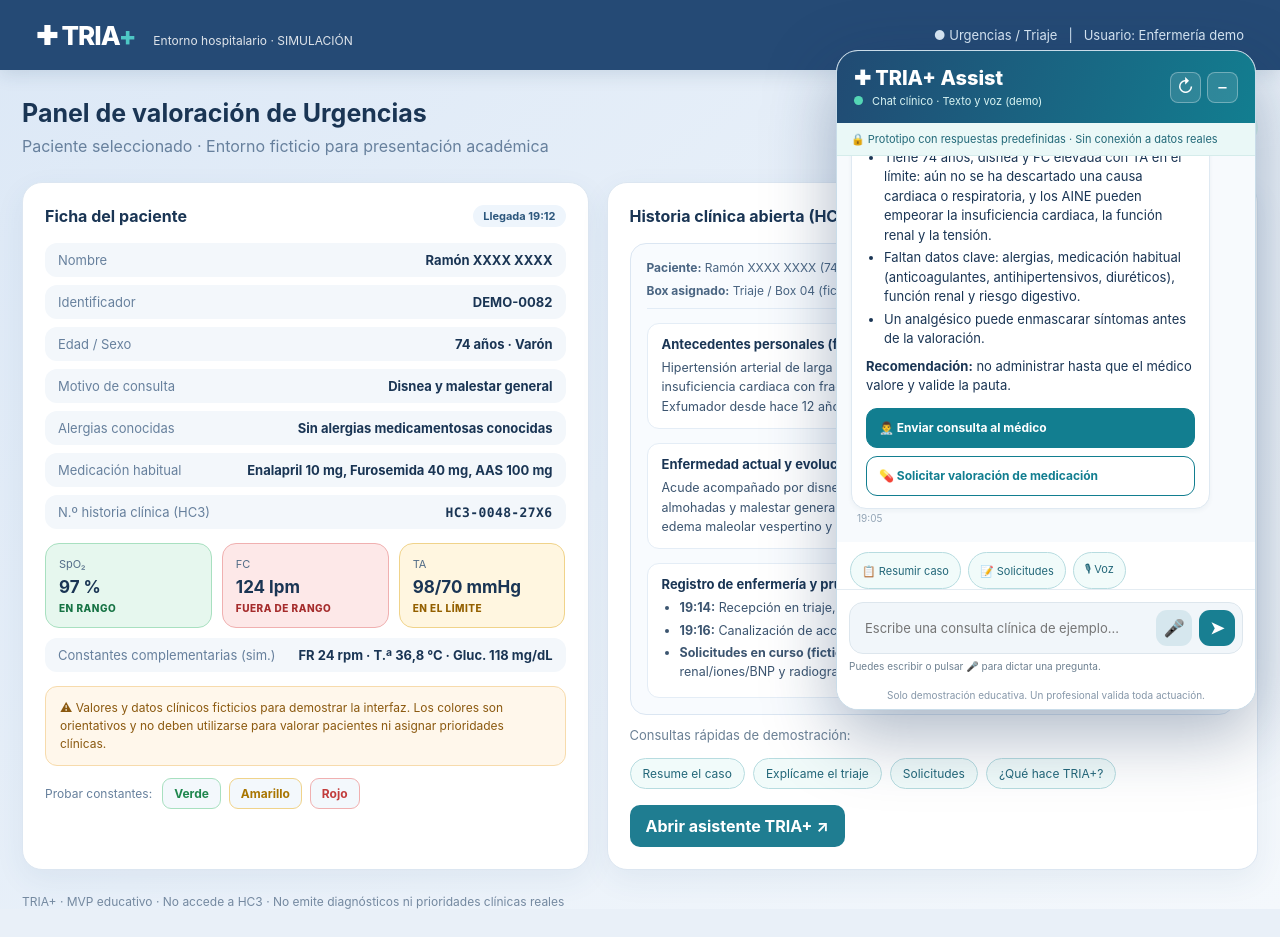
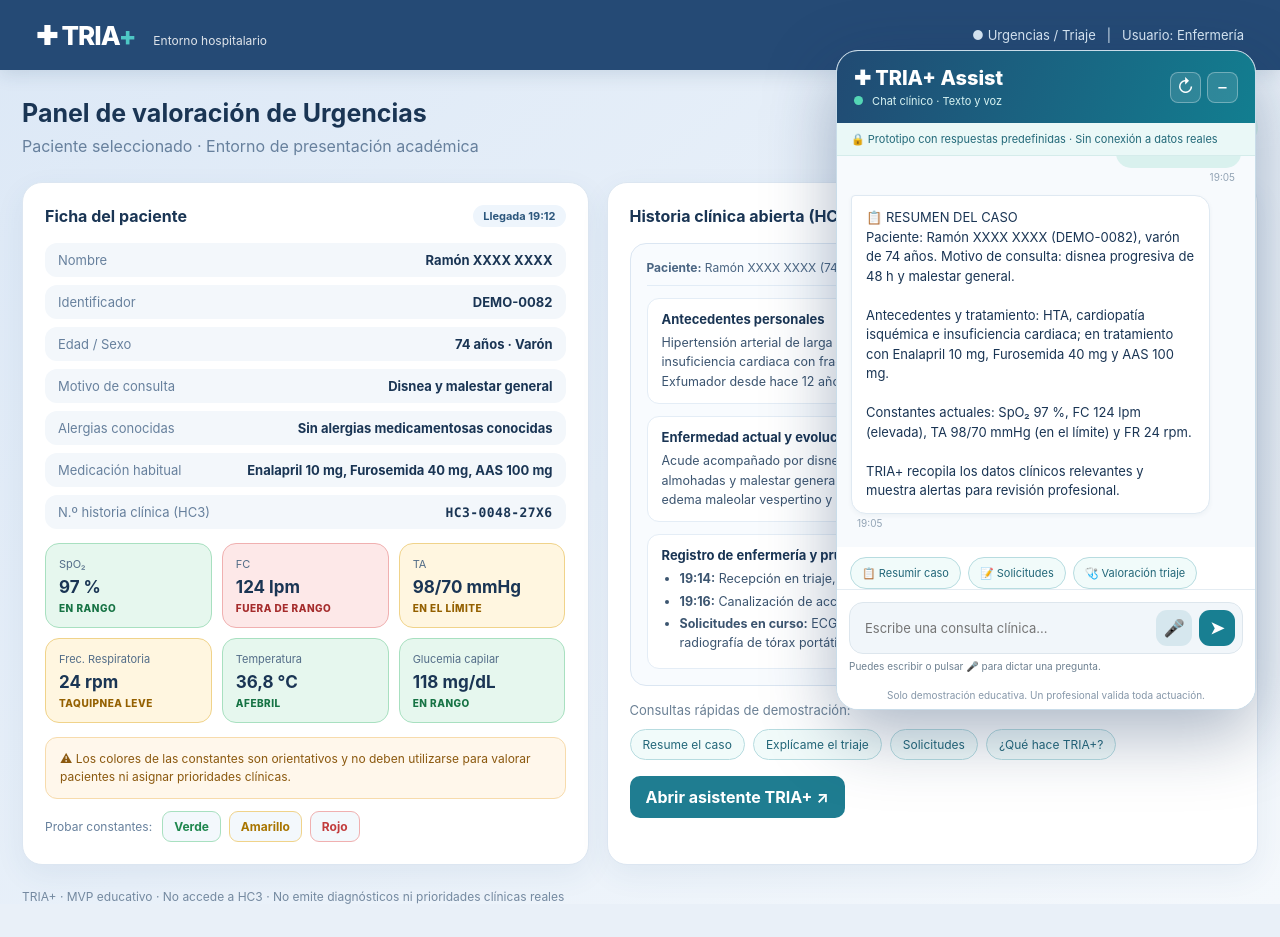
Before and after one commit to wixmil/Tria-demo, a plain HTML site: page index.html in a window 1280 px wide. Both pictures are taken after a click on the button "Resume el caso". Drawn offline with Linux system fonts and the light colour scheme.

Commit message:
Add files via upload

```diff
--- a/index.html
+++ b/index.html
@@ -34,6 +34,7 @@ button:disabled{cursor:default}
 .field b{text-align:right}
 .field b.mono{font-family:ui-monospace,"SF Mono",Consolas,monospace;letter-spacing:.4px}
 .patient{display:grid;grid-template-columns:repeat(3,1fr);gap:10px;margin-top:14px}
+.patient.sub{margin-top:10px}
 .metric{padding:13px;background:var(--soft);border:1px solid var(--line);border-radius:14px;transition:background .25s,border-color .25s}
 .metric small{display:block;color:#536d88;font-size:11px;margin-bottom:6px}
 .metric strong{display:block;font-size:17px}
@@ -42,7 +43,7 @@ button:disabled{cursor:default}
 .metric.warn{background:#fff6e0;border-color:#f0d38a}.metric.warn .state{color:#946000}
 .metric.bad{background:#fde8e8;border-color:#f0b0b0}.metric.bad .state{color:#a52c2c}
 .warning{background:#fff7eb;color:#8b590f;border:1px solid #f7dbac;padding:12px 14px;border-radius:12px;margin-top:14px;font-size:12px;line-height:1.5}
-.helper{font-size:13px;color:#6b8095;line-height:1.6;margin:10px 0}
+.helper{font-size:13px;color:#6b8095;line-height:1.6;margin:14px 0 8px}
 .footer{font-size:12px;color:#7489a0;margin-top:24px}
 .testpanel{display:flex;gap:8px;margin-top:12px;flex-wrap:wrap;align-items:center}
 .testpanel .lbl{font-size:12px;color:var(--muted);margin-right:2px}
@@ -50,7 +51,7 @@ button:disabled{cursor:default}
 .testpanel .t-ok{border-color:#a8e0c0;color:#1f874e}.testpanel .t-warn{border-color:#f0d38a;color:#a87500}.testpanel .t-bad{border-color:#f0b0b0;color:#c23c3c}
 
 /* Historia clínica abierta */
-.hc-doc{background:#f8fbfe;border:1px solid #dbe6f2;border-radius:16px;padding:16px;display:flex;flex-direction:column;gap:14px}
+.hc-doc{background:#f8fbfe;border:1px solid #dbe6f2;border-radius:16px;padding:16px;display:flex;flex-direction:column;gap:12px}
 .hc-top{display:flex;flex-wrap:wrap;justify-content:space-between;gap:8px;padding-bottom:10px;border-bottom:1px solid #e2ecf6;font-size:12px;color:#4a6582}
 .hc-block{background:#fff;border:1px solid #e4edf6;border-radius:12px;padding:12px 14px}
 .hc-block h3{margin:0 0 6px;font-size:13px;color:#1a3554}
@@ -58,7 +59,7 @@ button:disabled{cursor:default}
 .hc-list{margin:6px 0 0;padding-left:18px;font-size:12.5px;line-height:1.55;color:#3c5570}
 .hc-list li{margin:3px 0}
 
-.chips{display:flex;flex-wrap:wrap;gap:8px;margin:12px 0 16px}
+.chips{display:flex;flex-wrap:wrap;gap:8px;margin:8px 0 16px}
 .chips button{border:1px solid #b7dce0;border-radius:30px;background:#f1fbfa;color:#236779;font-size:12px;padding:7px 12px}
 .chips button:hover{background:#e0f5f3}
 .formbutton{background:#1f7d91;color:#fff;border:0;border-radius:10px;padding:11px 16px;font-weight:700}
@@ -122,13 +123,13 @@ button:disabled{cursor:default}
 </head>
 <body>
 <header class="topbar">
-  <div class="brand">✚ TRIA<span>+</span> <small>Entorno hospitalario · SIMULACIÓN</small></div>
-  <div class="topright">● Urgencias / Triaje &nbsp; | &nbsp; Usuario: Enfermería demo</div>
+  <div class="brand">✚ TRIA<span>+</span> <small>Entorno hospitalario</small></div>
+  <div class="topright">● Urgencias / Triaje &nbsp; | &nbsp; Usuario: Enfermería</div>
 </header>
 
 <main class="shell">
   <div class="heading">
-    <div><h1>Panel de valoración de Urgencias</h1><p>Paciente seleccionado · Entorno ficticio para presentación académica</p></div>
+    <div><h1>Panel de valoración de Urgencias</h1><p>Paciente seleccionado · Entorno de presentación académica</p></div>
     <div class="tag">● Caso simulado</div>
   </div>
 
@@ -149,9 +150,13 @@ button:disabled{cursor:default}
         <div class="metric" id="box-ta"><small>TA</small><strong id="m-ta">98/70 mmHg</strong><span class="state" id="s-ta">En el límite</span></div>
       </div>
 
-      <div class="field" style="margin-top:10px"><span>Constantes complementarias (sim.)</span><b>FR 24 rpm · T.ª 36,8 °C · Gluc. 118 mg/dL</b></div>
+      <div class="patient sub" aria-label="Constantes complementarias">
+        <div class="metric warn"><small>Frec. Respiratoria</small><strong>24 rpm</strong><span class="state">Taquipnea leve</span></div>
+        <div class="metric ok"><small>Temperatura</small><strong>36,8 °C</strong><span class="state">Afebril</span></div>
+        <div class="metric ok"><small>Glucemia capilar</small><strong>118 mg/dL</strong><span class="state">En rango</span></div>
+      </div>
 
-      <div class="warning">⚠ Valores y datos clínicos ficticios para demostrar la interfaz. Los colores son orientativos y no deben utilizarse para valorar pacientes ni asignar prioridades clínicas.</div>
+      <div class="warning">⚠ Los colores de las constantes son orientativos y no deben utilizarse para valorar pacientes ni asignar prioridades clínicas.</div>
       <div class="testpanel" role="group" aria-label="Pruebas de constantes">
         <span class="lbl">Probar constantes:</span>
         <button class="t-ok" type="button" data-preset="green">Verde</button>
@@ -161,16 +166,16 @@ button:disabled{cursor:default}
     </section>
 
     <section class="panel">
-      <h2>Historia clínica abierta (HC3 · Simulación) <span class="pill-info">Episodio #URG-2026-884</span></h2>
+      <h2>Historia clínica abierta (HC3) <span class="pill-info">Episodio #URG-2026-884</span></h2>
       <div class="hc-doc">
         <div class="hc-top">
           <span><b>Paciente:</b> Ramón XXXX XXXX (74 años)</span>
           <span><b>HC3:</b> <span class="mono">HC3-0048-27X6</span></span>
-          <span><b>Box asignado:</b> Triaje / Box 04 (ficticio)</span>
+          <span><b>Box asignado:</b> Triaje / Box 04</span>
         </div>
 
         <div class="hc-block">
-          <h3>Antecedentes personales (ficticios)</h3>
+          <h3>Antecedentes personales</h3>
           <p>Hipertensión arterial de larga evolución, cardiopatía isquémica crónica estable, insuficiencia cardiaca con fracción de eyección ligeramente reducida y dislipemia. Exfumador desde hace 12 años.</p>
         </div>
 
@@ -180,21 +185,21 @@ button:disabled{cursor:default}
         </div>
 
         <div class="hc-block">
-          <h3>Registro de enfermería y pruebas solicitadas (sim.)</h3>
+          <h3>Registro de enfermería y pruebas solicitadas</h3>
           <ul class="hc-list">
             <li><b>19:14:</b> Recepción en triaje, toma de constantes iniciales y monitorización continua.</li>
             <li><b>19:16:</b> Canalización de acceso venoso periférico pendiente de validación médica.</li>
-            <li><b>Solicitudes en curso (ficticias):</b> ECG de 12 derivaciones, analítica con función renal/iones/BNP y radiografía de tórax portátil.</li>
+            <li><b>Solicitudes en curso:</b> ECG de 12 derivaciones, analítica con función renal/iones/BNP y radiografía de tórax portátil.</li>
           </ul>
         </div>
       </div>
 
       <p class="helper">Consultas rápidas de demostración:</p>
       <div class="chips">
-        <button type="button" data-ask="Resume el caso">Resume el caso</button>
-        <button type="button" data-ask="Explícame el triaje">Explícame el triaje</button>
-        <button type="button" data-ask="¿Qué ocurre con las solicitudes?">Solicitudes</button>
-        <button type="button" data-ask="¿Qué puede hacer TRIA+?">¿Qué hace TRIA+?</button>
+        <button type="button" data-preset-key="resumen" data-ask="Resume el caso">Resume el caso</button>
+        <button type="button" data-preset-key="triaje" data-ask="Explícame el triaje">Explícame el triaje</button>
+        <button type="button" data-preset-key="solicitudes" data-ask="¿Qué ocurre con las solicitudes?">Solicitudes</button>
+        <button type="button" data-preset-key="funciones" data-ask="¿Qué puede hacer TRIA+?">¿Qué hace TRIA+?</button>
       </div>
       <button class="formbutton" id="openbtn" type="button">Abrir asistente TRIA+ ↗</button>
     </section>
@@ -208,7 +213,7 @@ button:disabled{cursor:default}
 
 <section class="chat hidden" id="chat" role="dialog" aria-label="Asistente flotante TRIA+" aria-hidden="true">
   <div class="chathead" id="draghead">
-    <div><div class="chattitle">✚ TRIA+ Assist</div><div class="chatmeta"><span class="dot"></span> Chat clínico · Texto y voz (demo)</div></div>
+    <div><div class="chattitle">✚ TRIA+ Assist</div><div class="chatmeta"><span class="dot"></span> Chat clínico · Texto y voz</div></div>
     <div style="display:flex;gap:6px">
       <button class="headbtn" title="Reiniciar conversación" aria-label="Reiniciar conversación" id="reset" type="button">↻</button>
       <button class="headbtn" title="Minimizar" aria-label="Minimizar" id="minimize" type="button">−</button>
@@ -217,13 +222,13 @@ button:disabled{cursor:default}
   <div class="notice">🔒 Prototipo con respuestas predefinidas · Sin conexión a datos reales</div>
   <div class="msgs" id="msgs" aria-live="polite"></div>
   <div class="quick" id="quick">
-    <button type="button" data-q="Resume el caso">📋 Resumir caso</button>
-    <button type="button" data-q="¿Cómo gestionas las solicitudes?">📝 Solicitudes</button>
-    <button type="button" data-q="¿Cómo funciona la voz?">🎙 Voz</button>
+    <button type="button" data-preset-key="resumen" data-q="Resume el caso">📋 Resumir caso</button>
+    <button type="button" data-preset-key="solicitudes" data-q="¿Cómo gestionas las solicitudes?">📝 Solicitudes</button>
+    <button type="button" data-preset-key="triaje" data-q="Explícame el triaje">🩺 Valoración triaje</button>
   </div>
   <form class="chatbottom" id="form">
     <div class="entry">
-      <input id="q" type="text" placeholder="Escribe una consulta clínica de ejemplo..." aria-label="Mensaje" autocomplete="off" maxlength="500">
+      <input id="q" type="text" placeholder="Escribe una consulta clínica..." aria-label="Mensaje" autocomplete="off" maxlength="500">
       <button type="button" class="round" id="mic" title="Dictar mensaje" aria-label="Dictar mensaje">🎤</button>
       <button type="submit" class="round send" id="sendbtn" title="Enviar" aria-label="Enviar mensaje">➤</button>
     </div>
@@ -297,10 +302,22 @@ function welcome(){
 }
 $('reset').addEventListener('click',()=>{
   msgs.replaceChildren(); busy=false; welcome();
-  $('status').textContent='Demo reiniciada.';
+  $('status').textContent='Conversación reiniciada.';
 });
 
-/* ---------- Respuesta especial: medicación (siempre devuelve esta respuesta) ---------- */
+/* ---------- Respuestas predefinidas para cada botón ---------- */
+const presetReplies = {
+  resumen:
+'📋 RESUMEN DEL CASO\nPaciente: Ramón XXXX XXXX (DEMO-0082), varón de 74 años. Motivo de consulta: disnea progresiva de 48 h y malestar general.\n\nAntecedentes y tratamiento: HTA, cardiopatía isquémica e insuficiencia cardiaca; en tratamiento con Enalapril 10 mg, Furosemida 40 mg y AAS 100 mg.\n\nConstantes actuales: SpO₂ 97 %, FC 124 lpm (elevada), TA 98/70 mmHg (en el límite) y FR 24 rpm.\n\nTRIA+ recopila los datos clínicos relevantes y muestra alertas para revisión profesional.',
+  triaje:
+'🩺 APOYO A LA VALORACIÓN DE TRIAJE\nEn este paciente con antecedente de insuficiencia cardiaca, taquicardia (124 lpm), taquipnea leve (24 rpm) y TA en el límite (98/70 mmHg), el sistema destacaría signos de alarma cardiorrespiratoria y sugeriría monitorización estrecha y prioridad preferente.\n\nTRIA+ no emite diagnósticos ni sustituye la escala oficial de triaje: la asignación final corresponde siempre al personal sanitario.',
+  solicitudes:
+'📝 GESTIÓN DE SOLICITUDES Y REGISTROS\nSegún el protocolo para disnea y antecedentes cardiacos, TRIA+ prepara borradores de pruebas complementarias (ECG de 12 derivaciones, analítica con iones, función renal y BNP, y radiografía de tórax) además del registro de acceso venoso.\n\nNinguna solicitud se cursa automáticamente sin la revisión y firma del profesional autorizado.',
+  funciones:
+'✨ ¿QUÉ PUEDE HACER TRIA+?\n• Asistente flotante integrado en la estación clínica (HC3).\n• Consulta rápida mediante texto o dictado por voz.\n• Síntesis estructurada de antecedentes, alergias y constantes.\n• Alertas de seguridad farmacológica e interacciones.\n• Borradores de registros de enfermería y peticiones.'
+};
+
+/* ---------- Respuesta especial: medicación (para cualquier texto escrito) ---------- */
 function medicationReply(){
   const row=document.createElement('div');
   row.className='row bot';
@@ -327,8 +344,8 @@ function medicationReply(){
     return btn;
   };
   actions.append(
-    mk('👨‍⚕️ Enviar consulta al médico','primary','✓ Consulta preparada para el médico','Consulta preparada para el médico (simulación). No se ha enviado a ningún sistema hospitalario.'),
-    mk('💊 Solicitar valoración de medicación','','✓ Valoración solicitada','Solicitud de valoración de medicación registrada en esta demo. No se ha prescrito ni solicitado ningún fármaco real.')
+    mk('👨‍⚕️ Enviar consulta al médico','primary','✓ Consulta preparada para el médico','Consulta preparada para el médico. Pendiente de validación en el sistema hospitalario.'),
+    mk('💊 Solicitar valoración de medicación','','✓ Valoración solicitada','Solicitud de valoración de medicación registrada. Pendiente de revisión médica.')
   );
   b.appendChild(actions);
   row.appendChild(b);
@@ -337,28 +354,24 @@ function medicationReply(){
   return row;
 }
 
-/* ---------- Lógica de respuestas ---------- */
-function reply(){
-  // Ponga lo que ponga el usuario, devuelve siempre la respuesta predeterminada de ibuprofeno
-  return {node: medicationReply()};
-}
-
-function send(message){
+/* ---------- Envío de mensajes ---------- */
+function send(message, presetKey = null){
   const value=String(message||'').trim();
   if(!value || busy) return;
   busy=true;
   addBubble(value,'me');
-  q.value='';
+  if(!presetKey) q.value='';
   const dots=typingRow();
   setTimeout(()=>{
     dots.remove();
-    const r=reply();
-    if(r.node){
-      msgs.appendChild(r.node);
+    if(presetKey && presetReplies[presetKey]){
+      addBubble(presetReplies[presetKey],'bot');
+    } else {
+      msgs.appendChild(medicationReply());
       scrollDown();
-      if(chat.classList.contains('hidden')){unread++;$('badge').textContent=unread;$('badge').classList.add('on');}
-    } else {
-      addBubble(r.text,'bot');
+      if(chat.classList.contains('hidden')){
+        unread++; $('badge').textContent=unread; $('badge').classList.add('on');
+      }
     }
     busy=false;
   },1300);
@@ -380,12 +393,18 @@ q.addEventListener('keydown', e => {
   }
 });
 
-document.querySelectorAll('[data-q]').forEach(el=>el.addEventListener('click',()=>send(el.dataset.q)));
-document.querySelectorAll('[data-ask]').forEach(el=>el.addEventListener('click',()=>{
-  openChat(); send(el.dataset.ask);
+/* Botones rápidos dentro del chat */
+document.querySelectorAll('[data-q]').forEach(el=>el.addEventListener('click',()=>{
+  send(el.dataset.q, el.dataset.presetKey);
 }));
 
-/* ---------- Voz ---------- */
+/* Botones rápidos en la pantalla principal */
+document.querySelectorAll('[data-ask]').forEach(el=>el.addEventListener('click',()=>{
+  openChat();
+  send(el.dataset.ask, el.dataset.presetKey);
+}));
+
+/* ---------- Voz (solo botón micrófono) ---------- */
 let recognition=null, recording=false;
 const SR=window.SpeechRecognition||window.webkitSpeechRecognition;
 if(SR){
@@ -462,7 +481,7 @@ minimizeChat(false);
 welcome();
 const params=new URLSearchParams(location.search);
 if(params.get('kiosk')==='1'){ document.querySelector('.topbar').style.display='none'; minimizeChat(false); }
-if(params.get('auto')==='resumen'){ setTimeout(()=>{openChat();send('Resume el caso');},700); }
+if(params.get('auto')==='resumen'){ setTimeout(()=>{openChat();send('Resume el caso','resumen');},700); }
 if(params.get('readonly')==='1'){
   q.disabled=true; $('mic').style.display='none'; $('sendbtn').style.display='none';
   $('status').textContent='Modo demostración: solo lectura.';
```
